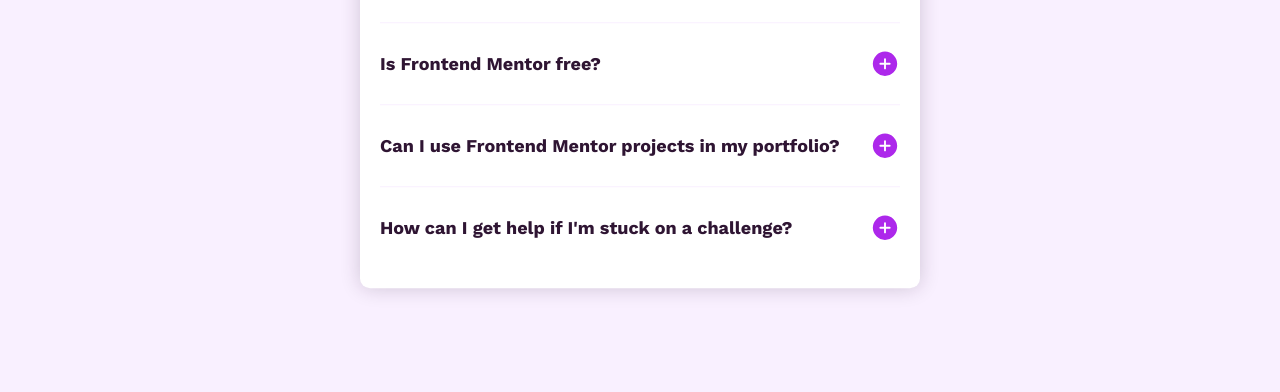
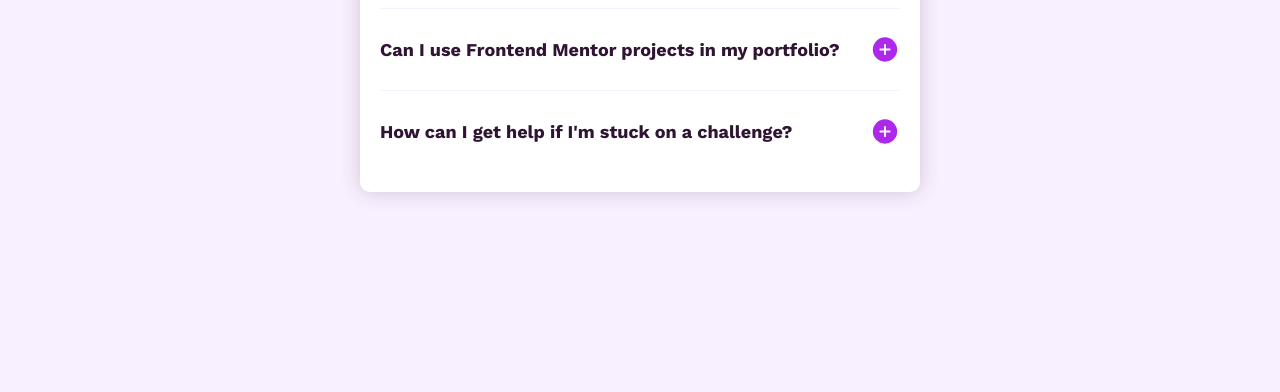
Before and after one commit to nilton-manjate/faq-accordion, a plain HTML site: page index.html in a window 1280 px wide. Shown: the part 423-815 px from the top of the page. Drawn offline with nearby package versions, Linux system fonts and the light colour scheme.

Commit message:
fix the main using (margin) rather than centralize it

```diff
--- a/assets/styles/mobile.css
+++ b/assets/styles/mobile.css
@@ -27,13 +27,10 @@ main {
   font-family: 'Work Sans', sans-serif;
   background-color: var(--white);
   width: 280px;
-  position: absolute;
-  left: 50%;
-  top: 50%;
-  transform: translate(-50%, -25%);
   border-radius: 10px;
   padding: 20px;
   box-shadow: 0 0 20px hsla(292, 42%, 14%, 0.2);
+  margin: 150px auto;
 }
 
 #faq {
@@ -82,6 +79,7 @@ section {
   }
 
   main {
+    margin: 200px auto;
     width: 520px;
   }
 
```
